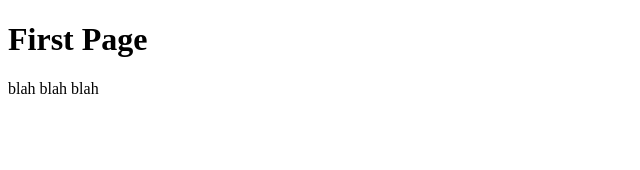
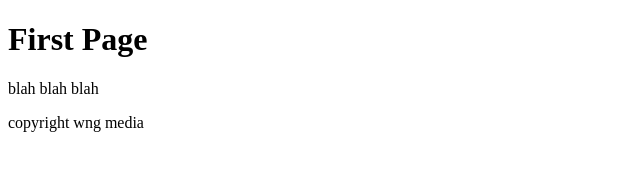
Before and after one commit to WashyJr/git-course, a plain HTML site: page index.html in a window 1280 px wide. Shown: the whole page, without its empty margins (0-640 px from the left). Drawn offline with Linux system fonts and the light colour scheme.

Commit message:
Added the index file and also add the config file

```diff
--- a/index.html
+++ b/index.html
@@ -5,5 +5,6 @@
     <body>
       <h1>First Page</h1>
       <p>blah blah blah</p>
+      <footer>copyright wng media</footer>
     </body>
 </html>
```
Also changed, not shown: config.js (added).
